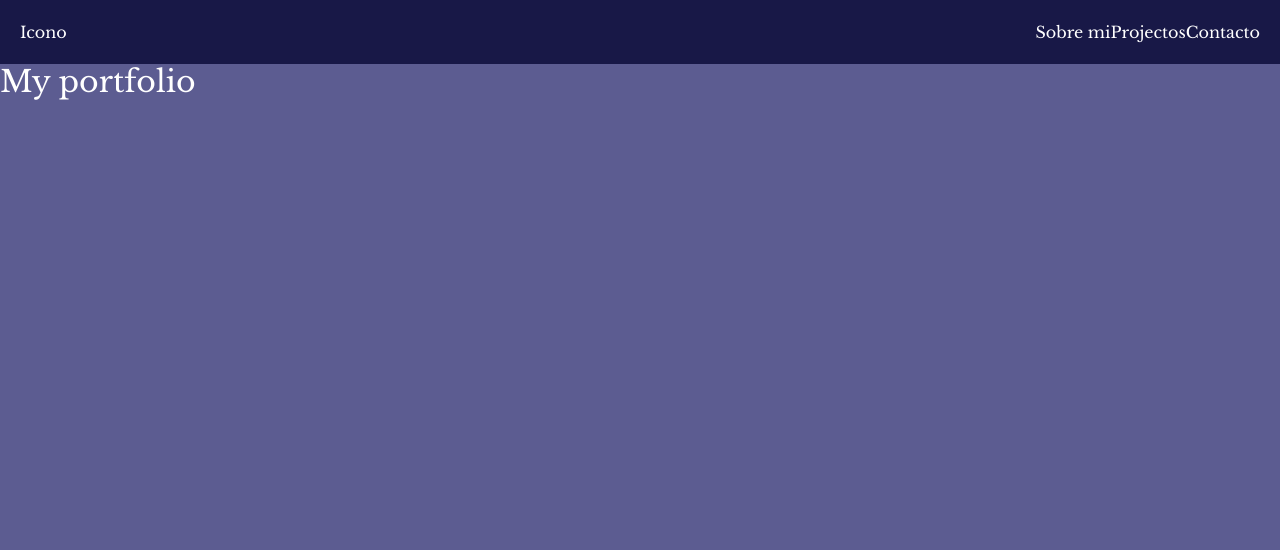
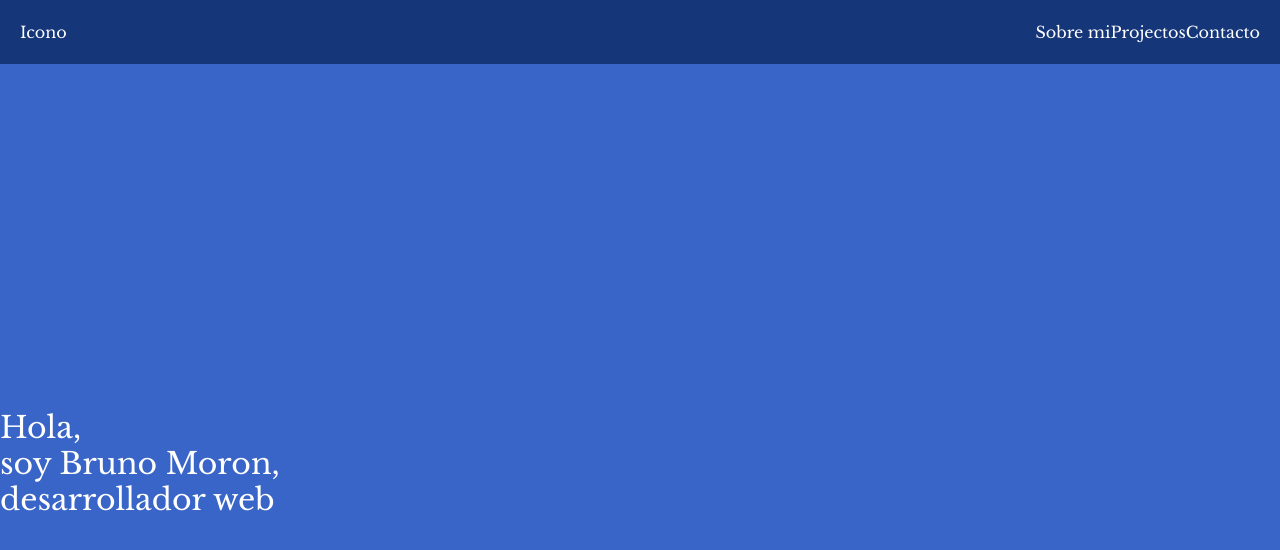
Before and after one commit to BrunoFaM/my-portfolio, a Next.js app: page / in a window 1280 px wide. Shown: the top 550 px of the page. Built offline with nearby package versions, Linux system fonts and the light colour scheme.

Commit message:
add home content, colors  base and part of about

```diff
--- a/app/about/page.js
+++ b/app/about/page.js
@@ -1,7 +1,15 @@
 function Aboutpage() {
   return (
-    <main className="bg-blue-300 h-screen w-screen">About Page</main>
-  )
+    <main className="bg-base h-screen w-screen font-libre p-3">
+      <section className="resumen">
+        <h1 className="text-3xl font-libreBold">Sobre Mi</h1>
+        <p>Soy estudiante de tecnicatura en programacion y ademas un estudiante autodidacta y apasionado del desarrollo tanto <span className="font-libreBold">Front-end</span> como <span className="font-libreBold">Back-end</span>.</p>
+      </section>
+      <section className="tecnologias">
+        <h1 className="text-3xl font-libreBold">Tecnologias</h1>
+      </section>
+    </main>
+  );
 }
 
-export default Aboutpage
+export default Aboutpage;
--- a/app/components/Header.jsx
+++ b/app/components/Header.jsx
@@ -1,9 +1,10 @@
 import Navigation from './Navigation'
+import Link from 'next/link'
 
 function Header() {
   return (
-    <header className='flex sticky top-0 inset-x-0  justify-between items-center p-5 h-16 bg-[#181847]'>
-        <div className='font-libreBold'>Icono</div>
+    <header className='flex sticky top-0 inset-x-0  justify-between items-center p-5 h-16 bg-nav'>
+        <Link className='font-libreBold' href='/' >Icono</Link>
         <Navigation />
     </header>
   )
--- a/app/components/NavButton.jsx
+++ b/app/components/NavButton.jsx
@@ -18,7 +18,7 @@ function NavButton() {
         onClick={() => setClose(!close)}
       />
       {!close && (
-        <nav className="fixed sm:hidden top-[64px] inset-x-0 bg-red-400">
+        <nav className="fixed sm:hidden top-[64px] inset-x-0 bg-nav border-t-[0.5px] border-black p-5">
           <ul className="flex flex-col gap-5 justify-center items-center">
             <Link onClick={() => setClose(!close)} href="/about">Sobre mi</Link>
             <Link onClick={() => setClose(!close)} href="/works">Projectos</Link>
--- a/app/layout.js
+++ b/app/layout.js
@@ -22,7 +22,7 @@ const libre_thin = Libre_Baskerville({
 export default function RootLayout({ children }) {
   return (
     <html lang="en" className={`${libre_Baskerville.variable}  ${libre_thin.variable} font-libre`} >
-      <body className="bg-[#5C5C91] text-white">
+      <body className="bg-base text-white">
         <Header />
         {children}
       </body>
--- a/app/page.js
+++ b/app/page.js
@@ -1,7 +1,13 @@
 export default function Home() {
   return (
-    <div>
-      <h1 className="text-3xl font-libreBold">My portfolio</h1>
-    </div>
-  )
+    <main className="h-screen w-screen flex items-center gap-5">
+      <h1 className="text-3xl">
+        <span>Hola,</span>
+        <hr className=" border-none"/>
+        <span>soy Bruno Moron,</span>
+        <hr className=" border-none" />
+        <span>desarrollador web</span>
+      </h1>
+    </main>
+  );
 }
--- a/tailwind.config.js
+++ b/tailwind.config.js
@@ -11,6 +11,10 @@ module.exports = {
         libreBold: ["var(--font_libre)"],
         libre: ["var(--font_libre_thin)"],
       },
+      colors: {
+        base: "#3865C7",
+        nav: "#16367A",
+      },
     },
   },
   plugins: [],
```
